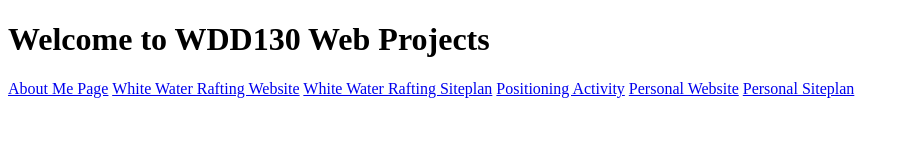
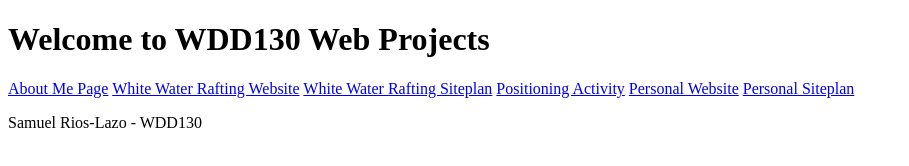
Before and after one commit to samuelrslz/wdd130fall, a plain HTML site: page index.html in a window 1280 px wide. Shown: the whole page, without its empty margins (0-909 px from the left). Drawn offline with Linux system fonts and the light colour scheme.

Commit message:
Added a paragraph to the home page.

```diff
--- a/index.html
+++ b/index.html
@@ -16,5 +16,6 @@
         <a href="#">Personal Website</a>
         <a href="#">Personal Siteplan</a>
     </nav>
+    <p>Samuel Rios-Lazo - WDD130</p>
 </body>
 </html>
```
Lines whose indentation alone changed are shown as unchanged.
